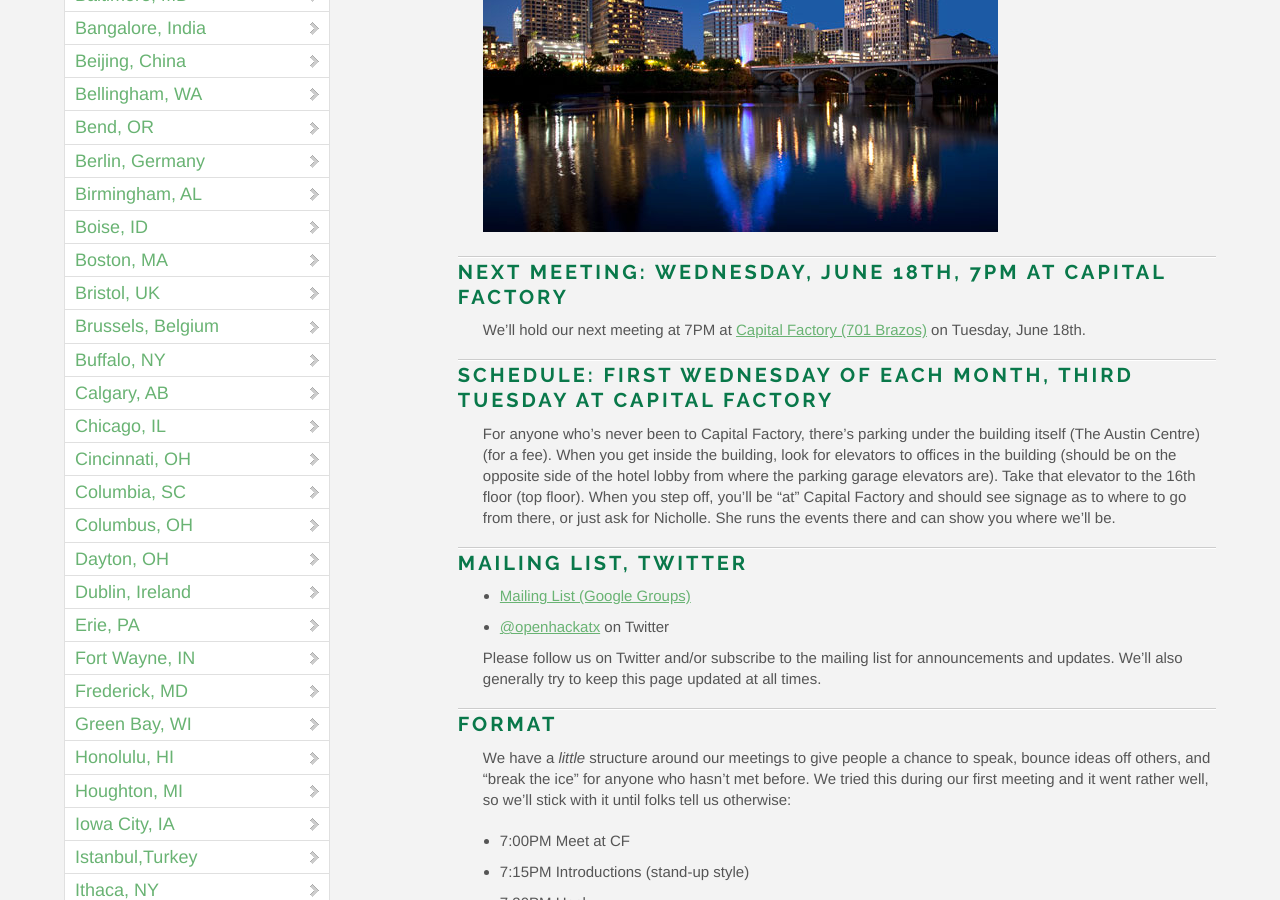
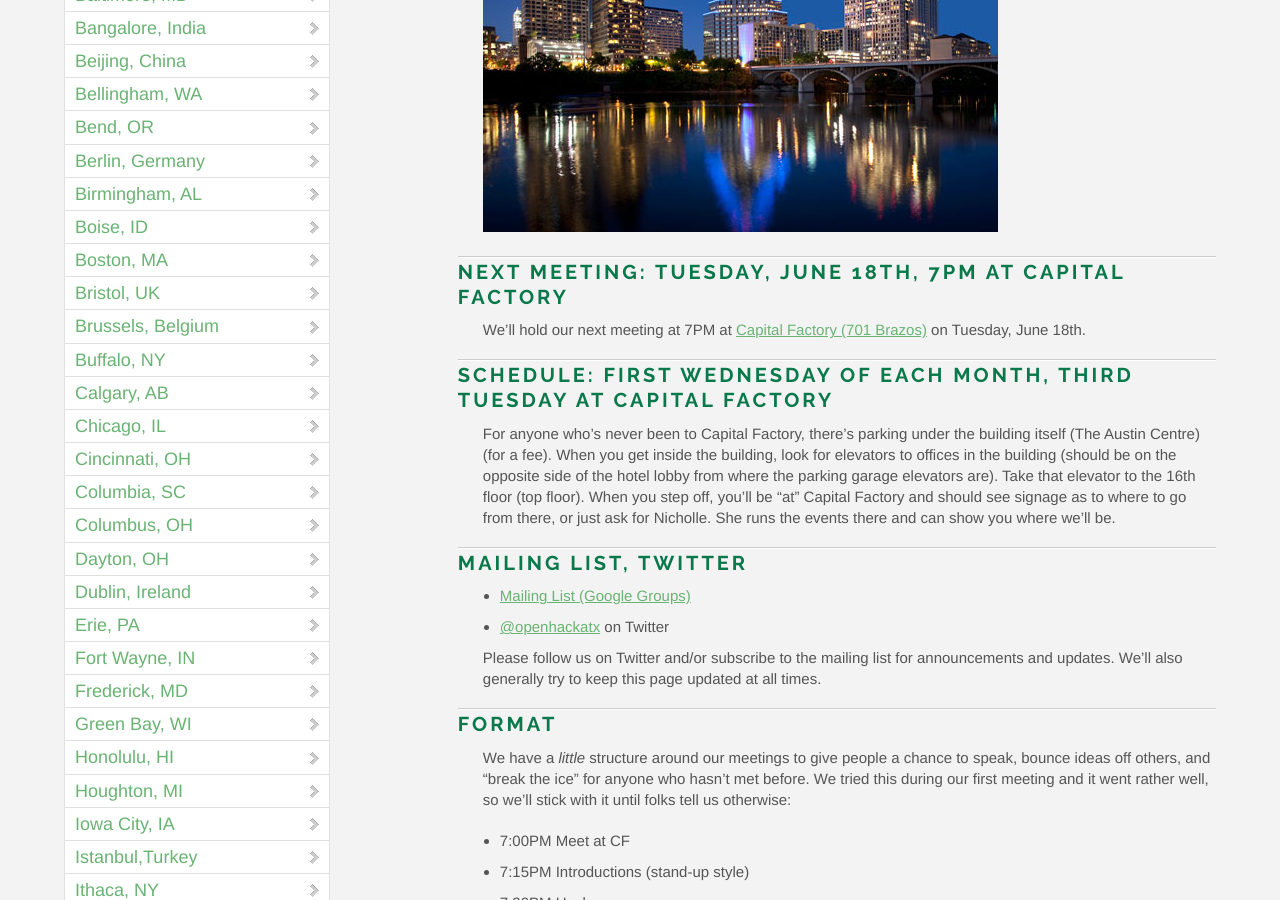
Before and after one commit to OpenHack/openhack.github.com, a Jekyll site: the page built from austin/index.markdown, in a window 1280 px wide and 900 px high, scrolled down 370 px. Built offline with Jekyll 4.4.1, drawn with Linux system fonts in a browser that asks for light colours; nearby versions of some CDN libraries; Markdown is read by kramdown in place of the engine named in the settings; comment, search, counter and statistics services are not loaded.

Commit message:
fix typo

```diff
--- a/austin/index.markdown
+++ b/austin/index.markdown
@@ -7,7 +7,7 @@ title: OpenHack - Austin, TX
 
 ![Austin, TX Skyline](/austin/atx.jpg)
 
-### Next Meeting: Wednesday, June 18th, 7PM at Capital Factory
+### Next Meeting: Tuesday, June 18th, 7PM at Capital Factory
 
 We'll hold our next meeting at 7PM at [Capital Factory (701 Brazos)](http://goo.gl/maps/mKAtt)
 on Tuesday, June 18th.
```
